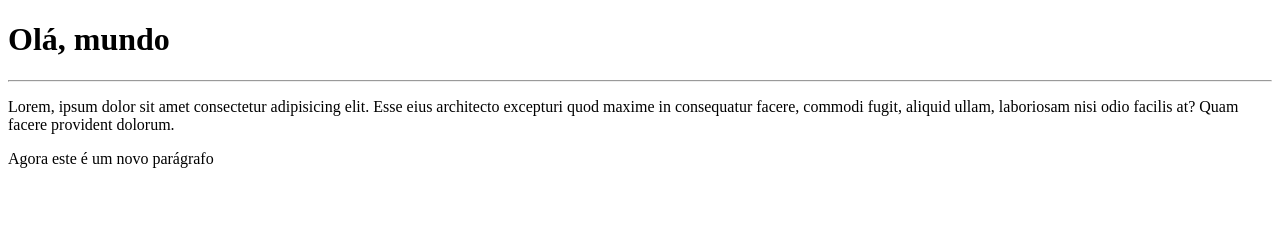
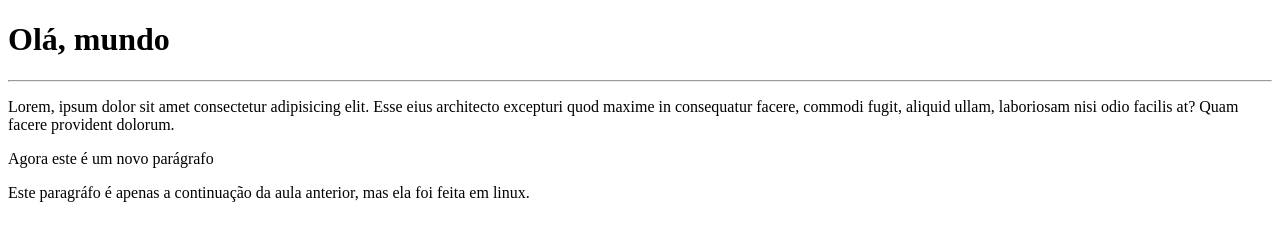
Before and after one commit to brederlucas/OlaMundo, a plain HTML site: page Site-Exemplo/index.html in a window 1280 px wide. Drawn offline with Linux system fonts and the light colour scheme.

Commit message:
Apenas atualizando

```diff
--- a/Site-Exemplo/index.html
+++ b/Site-Exemplo/index.html
@@ -10,5 +10,6 @@
     <hr>
     <p> Lorem, ipsum dolor sit amet consectetur adipisicing elit. Esse eius architecto excepturi quod maxime in consequatur facere, commodi fugit, aliquid ullam, laboriosam nisi odio facilis at? Quam facere provident dolorum.</p>
     <p>Agora este é um novo parágrafo</p>
+    <p> Este paragráfo é apenas a continuação da aula anterior, mas ela foi feita em linux.</p>
 </body>
 </html>
```
